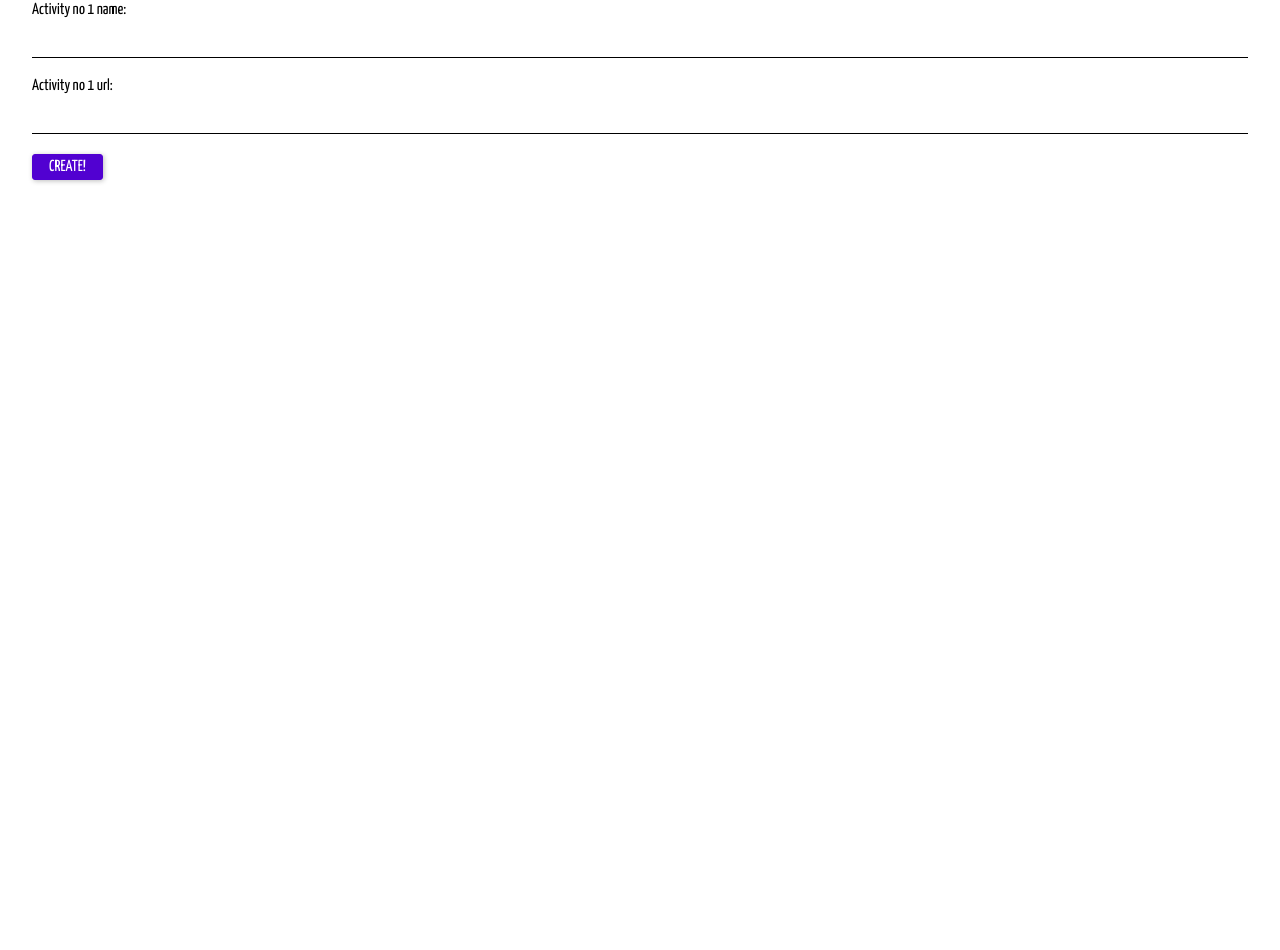
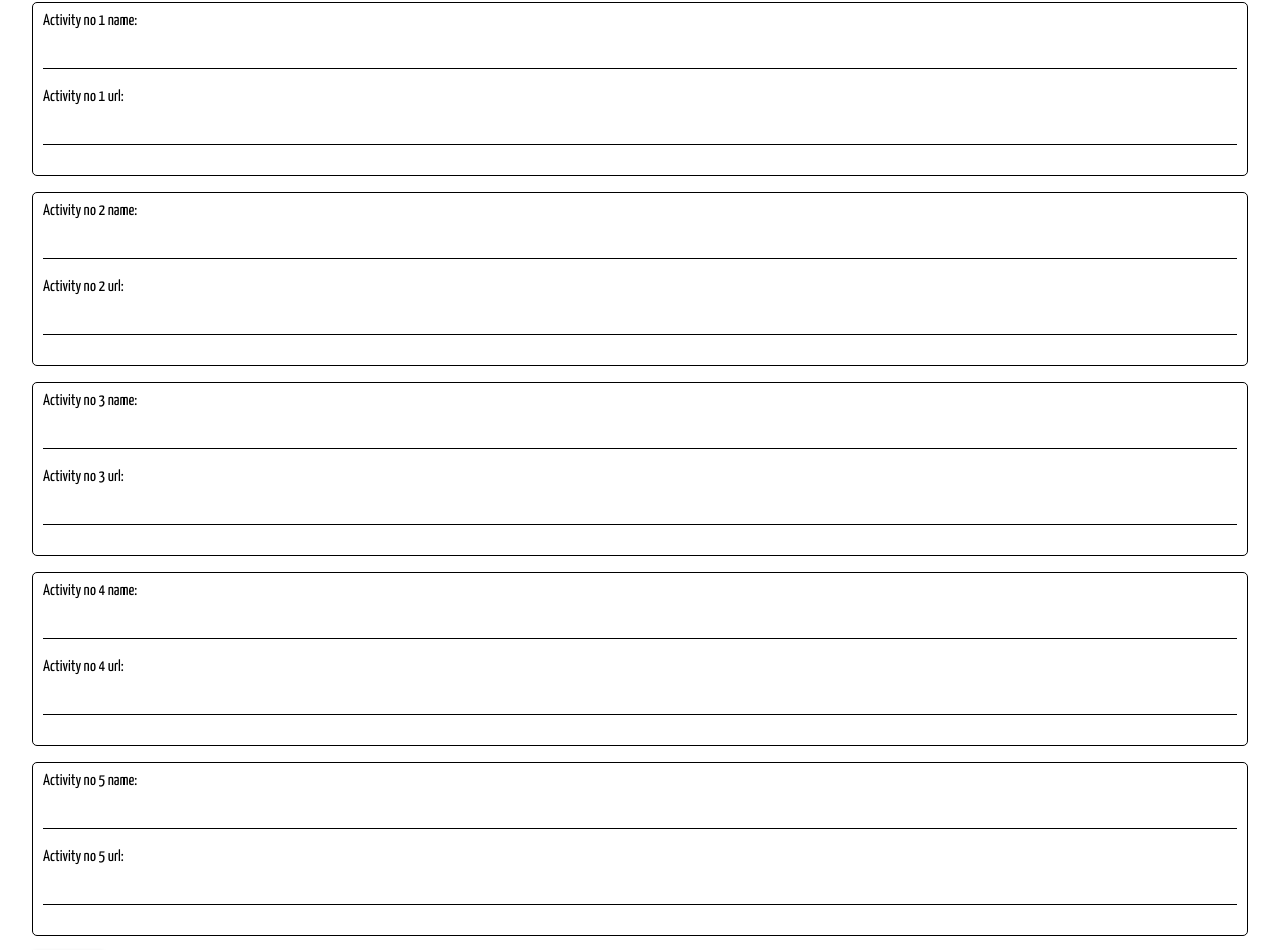
Before and after one commit to MikeKowalsky/MYtinerary, a React (Create React App) app: page /newIterinary in a window 1280 px wide. Shown: the part 507-1457 px from the top of the page. Before the commit the page ends 800 px from the top, so only its background shows below. Built offline with nearby package versions, Linux system fonts and the light colour scheme; no server answers; a web font is replaced by a local one.

Commit message:
added save new itinerary with images functionality

```diff
--- a/src/App.css
+++ b/src/App.css
@@ -54,6 +54,10 @@
   margin-bottom: 1rem;
 }
 
+.form-control input:focus {
+  border-bottom: 3px solid #e0d31f;
+}
+
 .form-control label,
 .form-control input {
   width: 100%;
--- /dev/null
+++ b/src/Pages/Itineraries/NewItinerary.css
@@ -0,0 +1,5 @@
+.frame {
+  border: 1px solid black;
+  border-radius: 5px;
+  padding: 10px;
+}
--- a/src/Pages/Itineraries/NewItinerary.js
+++ b/src/Pages/Itineraries/NewItinerary.js
@@ -4,6 +4,7 @@ import PropTypes from "prop-types";
 
 import { saveNewItinerary } from "../../actions/itinerariesActions";
 import Header from "../../components/Header/Header";
+import "./NewItinerary.css";
 
 class NewItinerary extends Component {
   constructor() {
@@ -15,10 +16,20 @@ class NewItinerary extends Component {
     this.cityEl = React.createRef();
     this.img1NameEl = React.createRef();
     this.img1UrlEl = React.createRef();
-    // this.img2NameEl = React.createRef();
-    // this.img2UrlEl = React.createRef();
-    // this.img3NameEl = React.createRef();
-    // this.img3UrlEl = React.createRef();
+    this.img2NameEl = React.createRef();
+    this.img2UrlEl = React.createRef();
+    this.img3NameEl = React.createRef();
+    this.img3UrlEl = React.createRef();
+    this.img4NameEl = React.createRef();
+    this.img4UrlEl = React.createRef();
+    this.img5NameEl = React.createRef();
+    this.img5UrlEl = React.createRef();
+  }
+
+  componentWillReceiveProps(nextProps) {
+    if (nextProps.itineraries) {
+      this.props.history.push("/cities");
+    }
   }
 
   submitHandler = event => {
@@ -36,11 +47,32 @@ class NewItinerary extends Component {
     }
 
     const imageArr = [];
-    const image = {
-      name: `${this.imgNameEl.current.value}`,
-      url: `${this.imgUrlEl.current.value}`
+    const image1 = {
+      name: `${this.img1NameEl.current.value}`,
+      url: `${this.img1UrlEl.current.value}`
     };
-    imageArr.push(image);
+    if (this.img1UrlEl.current.value !== "") imageArr.push(image1);
+    const image2 = {
+      name: `${this.img2NameEl.current.value}`,
+      url: `${this.img2UrlEl.current.value}`
+    };
+    if (this.img2UrlEl.current.value !== "") imageArr.push(image2);
+
+    const image3 = {
+      name: `${this.img3NameEl.current.value}`,
+      url: `${this.img3UrlEl.current.value}`
+    };
+    if (this.img3UrlEl.current.value !== "") imageArr.push(image3);
+    const image4 = {
+      name: `${this.img4NameEl.current.value}`,
+      url: `${this.img4UrlEl.current.value}`
+    };
+    if (this.img4UrlEl.current.value !== "") imageArr.push(image4);
+    const image5 = {
+      name: `${this.img5NameEl.current.value}`,
+      url: `${this.img5UrlEl.current.value}`
+    };
+    if (this.img5UrlEl.current.value !== "") imageArr.push(image5);
     const images = JSON.stringify(imageArr);
 
     const newItinerary = {
@@ -109,7 +141,7 @@ class NewItinerary extends Component {
                   ))}
                 </select>
               </div>
-              <div className="form-control">
+              <div className="form-control frame">
                 <label htmlFor="imgName">Activity no 1 name:</label>
                 <input
                   type="text"
@@ -127,7 +159,7 @@ class NewItinerary extends Component {
                   maxLength="60"
                 />
               </div>
-              {/* <div className="form-control">
+              <div className="form-control frame">
                 <label htmlFor="imgName">Activity no 2 name:</label>
                 <input
                   type="text"
@@ -145,7 +177,7 @@ class NewItinerary extends Component {
                   maxLength="60"
                 />
               </div>
-              <div className="form-control">
+              <div className="form-control frame">
                 <label htmlFor="imgName">Activity no 3 name:</label>
                 <input
                   type="text"
@@ -162,7 +194,43 @@ class NewItinerary extends Component {
                   minLength="3"
                   maxLength="60"
                 />
-              </div> */}
+              </div>
+              <div className="form-control frame">
+                <label htmlFor="imgName">Activity no 4 name:</label>
+                <input
+                  type="text"
+                  id="imgName"
+                  ref={this.img4NameEl}
+                  minLength="3"
+                  maxLength="20"
+                />
+                <label htmlFor="imgUrl">Activity no 4 url:</label>
+                <input
+                  type="text"
+                  id="imgUrl"
+                  ref={this.img4UrlEl}
+                  minLength="3"
+                  maxLength="60"
+                />
+              </div>
+              <div className="form-control frame">
+                <label htmlFor="imgName">Activity no 5 name:</label>
+                <input
+                  type="text"
+                  id="imgName"
+                  ref={this.img5NameEl}
+                  minLength="3"
+                  maxLength="20"
+                />
+                <label htmlFor="imgUrl">Activity no 5 url:</label>
+                <input
+                  type="text"
+                  id="imgUrl"
+                  ref={this.img5UrlEl}
+                  minLength="3"
+                  maxLength="60"
+                />
+              </div>
               <div className="form-actions">
                 <button type="submit">Create!</button>
               </div>
@@ -180,7 +248,8 @@ NewItinerary.propTypes = {
 };
 
 const mapStateToProps = state => ({
-  cities: state.cities
+  cities: state.cities,
+  itineraries: state.itineraries
 });
 
 export default connect(
```
Also changed, not shown: src/components/AddImgFromPart/AddImgFormPart.js (added, +28 -0 lines).
